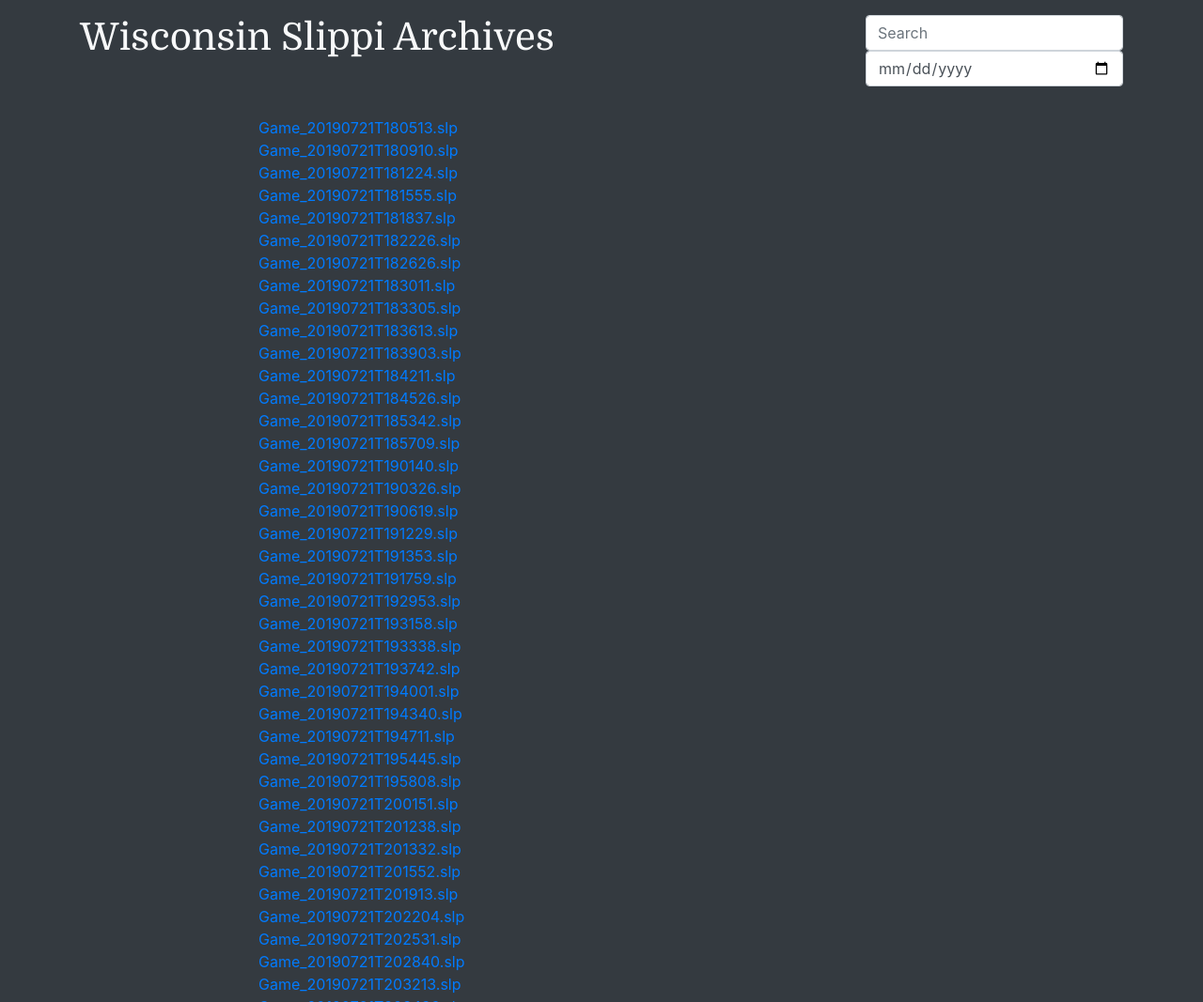
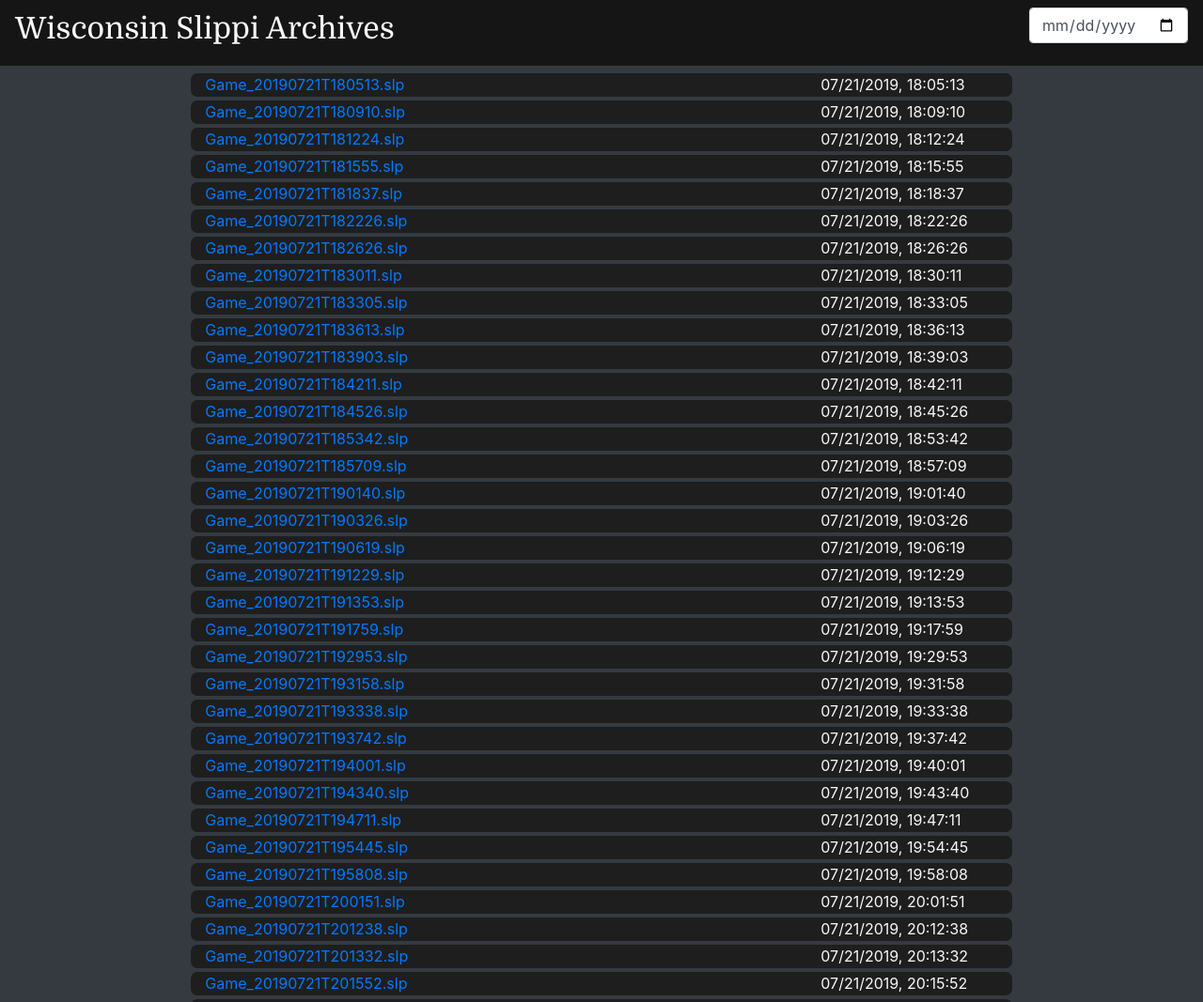
Before and after one commit to madisonsmash/Slippi, a plain HTML site: page index.html in a window 1280 px wide. Shown: the top 1067 px of the page at 94% size. Drawn offline with Linux system fonts and the light colour scheme.

Commit message:
Style webpage a bit more

```diff
--- a/include/style.css
+++ b/include/style.css
@@ -2,6 +2,19 @@
     font-family: Domine;
 }
 
+body {
+    font-family: Roboto;
+}
+
 .slippi-box {
+    border-radius: 7px;
+    background-color: #1e1e1e;
+}
 
+body {
+    background-color: #121212;
 }
+
+.headbar {
+    background-color: #151515;
+}
--- a/index.html
+++ b/index.html
@@ -11,17 +11,32 @@
 </head>
 
 <body class="bg-dark text-light">
-    <div class="container" id="container">
-        <div class="pt-3 pb-3 row">
-            <div class="col-lg-12">
-                <h1 class="heading float-left">Wisconsin Slippi Archives</h1>
-                <div class="float-right form-group"><input class="form-control" placeholder="Search"/><input class="form-control" type="date"/></div>
+
+    <div id="container">
+        <nav class="navbar navbar-default navbar-fixed-top headbar">
+            <h2 class="heading float-left">Wisconsin Slippi Archives</h2>
+            <div class="float-right form-group">
+                <input class="form-control" type="date" />
             </div>
-        </div>
-        <div class="row" v-for="(game, path) in files">
+        </nav>
+        <div class="row pt-2"></div>
+        <div class="row pb-1" v-for="(game, path) in files">
             <div class="col-sm-2"></div>
             <div class="col-lg-8 slippi-box">
-                <a v-bind:href="'replays/'+path">{{path}}</a>
+                <div class="row">
+                    <div class="col-sm-9 float-left">
+                        <a v-bind:href="'replays/'+path">{{path}}</a>
+                    </div>
+                    <div class="col-sm-3 float-right">
+                        {{game['datetime']}}
+                    </div>
+                </div>
+                <div class="row">
+                    <div class="col-lg-3"></div>
+                    <div class="col-lg-3"></div>
+                    <div class="col-lg-3"></div>
+                    <div class="col-lg-3"></div>
+                </div>
             </div>
             <div class="col-sm-2"></div>
         </div>
--- a/scripts/index.js
+++ b/scripts/index.js
@@ -2,6 +2,7 @@ var vm = new Vue({
     el: '#container',
     data: {
         files: [],
+        stylesheet: "light-style.css",
     },
     mounted:function(){
         this.created();
```
